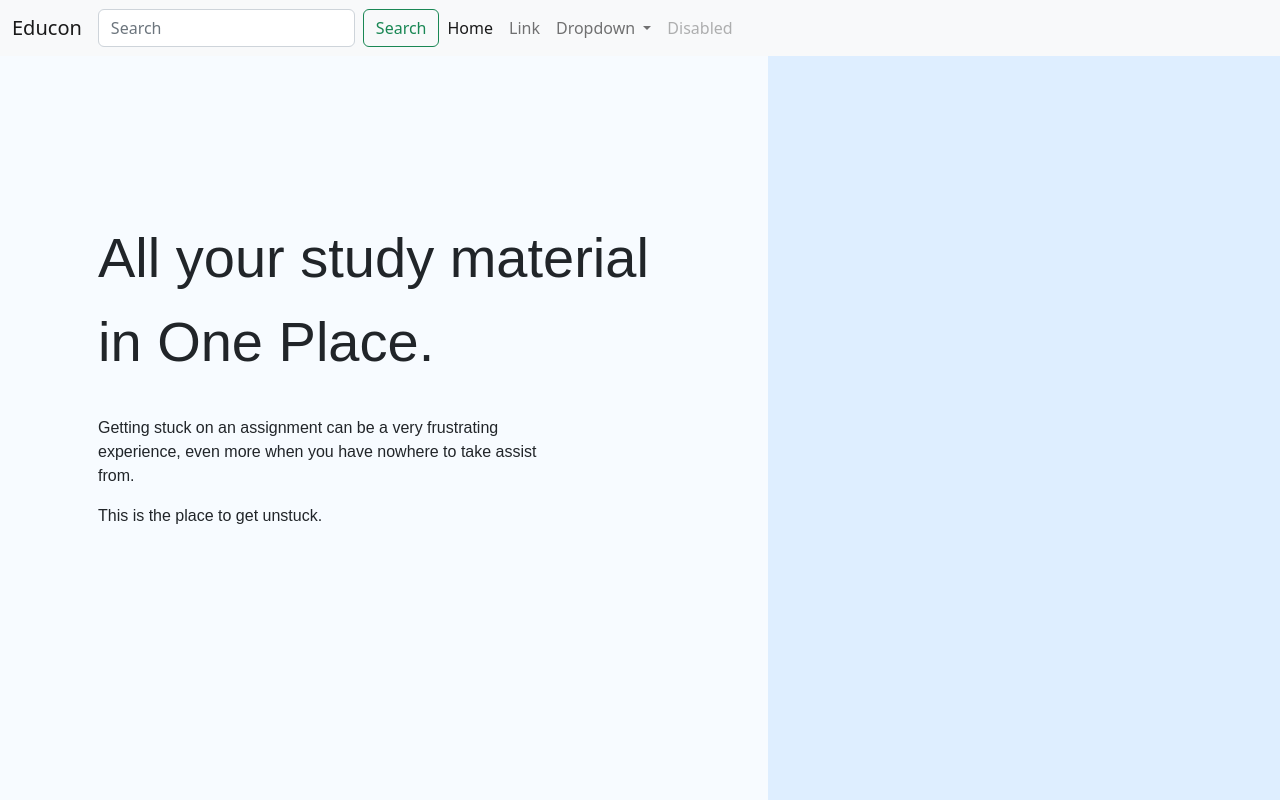
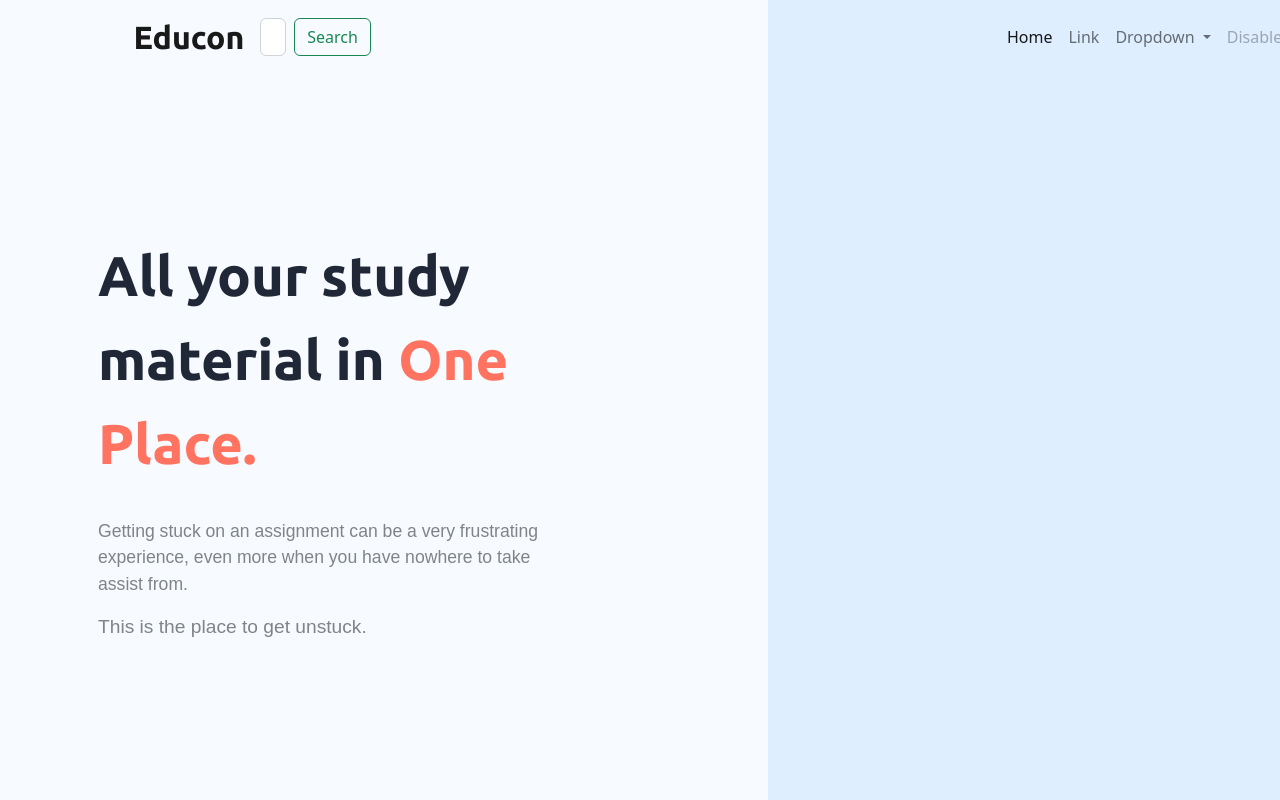
Before and after one commit to Aritra37/DEVSPRINT_WEBDHackers, a plain HTML site: page index.html in a window 1280 px wide. Drawn offline with nearby package versions, Linux system fonts and the light colour scheme.

Commit message:
Update styles.css

```diff
--- a/styles.css
+++ b/styles.css
@@ -1,5 +1,4 @@
 body {
-    background: green;
     background: -moz-linear-gradient(left, #F7FBFF 60%, #DEEEFF 40%);
     background: -webkit-linear-gradient(left, #F7FBFF 60%, #DEEEFF 40%);
     background: linear-gradient(to right, #F7FBFF 60%, #DEEEFF 40%);
@@ -8,22 +7,57 @@ body {
 /* "Haas Grot Text R Web", "Helvetica Neue", Helvetica, Arial, sans-serif; */
 
 .heading {
-    font-family: 'Montserrat-Black', sans-serif;
+    font-family: 'Ubuntu', sans-serif;
     margin: 10rem 0 0 1rem;
     line-height: 1.5;
     width: 50%;
     font-size: 3.5rem;
+    color: #202838;
+}
+.heading_subpart {
+    color: #FF7360;
 }
 .subtext {
     font-family: 'Montserrat-Black', sans-serif;
     width: 40%;
     margin: 2rem 0 0 1rem;
     line-height: 1.5;
+    /* color: #B2B2B2; */
+    color: #7F8487;
+    font-size: 1.1rem;
 }
 .subtext2 {
     font-family: 'Montserrat-Black', sans-serif;
     width: 40%;
     margin: 1rem 0 0 1rem;
-    line-height: 1.5;
+    line-height: 1.5;
+    color: #7F8487;
+    font-size: 1.2rem;
 
 }
+
+
+/* NAVBAR SECTION  */
+.navbar {
+    background: -moz-linear-gradient(left, #F7FBFF 60%, #DEEEFF 40%);
+    background: -webkit-linear-gradient(left, #F7FBFF 60%, #DEEEFF 40%);
+    background: linear-gradient(to right, #F7FBFF 60%, #DEEEFF 40%);
+}
+.navbar-brand {
+    font-family: 'Ubuntu', sans-serif;
+    margin-left: 7.6rem;
+    font-size: 2rem;
+}
+#navbarSupportedContent {
+    margin-left: 50%;
+}
+/* .d-flex {
+    margin-: 3rem;
+} */
+/* .btn {
+    margin-left: 3rem;
+} */
+/* .me-2{
+    width: 350px;
+    margin-left: 10rem;
+} */
```
